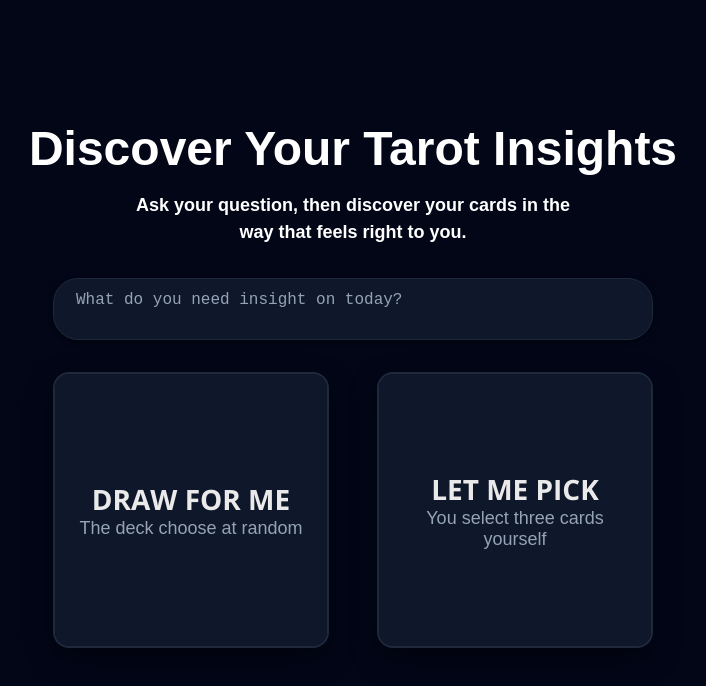
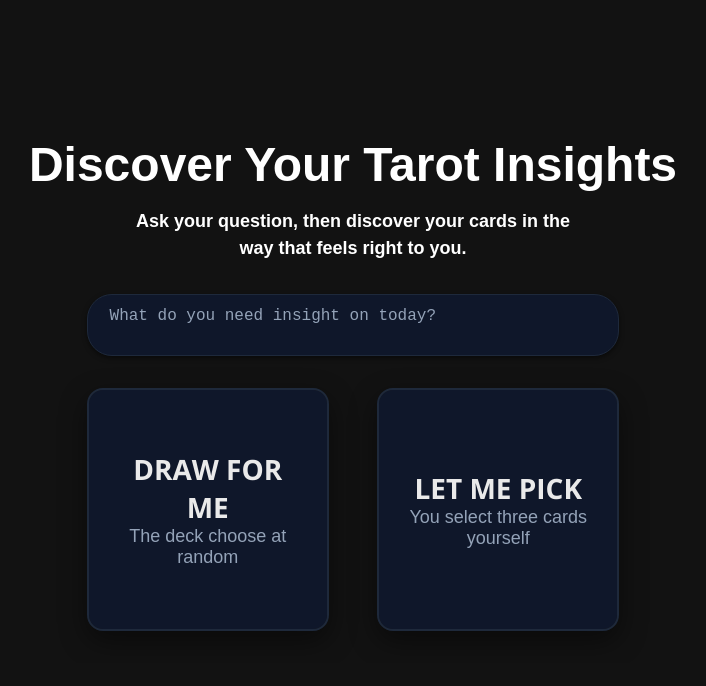
Before and after one commit to anduscheung/tarot-cards-picking, a React (Vite) app: page / in a window 1280 px wide. Shown: the top 686 px of the page, without its empty margins (287-993 px from the left). Built offline with nearby package versions, Linux system fonts and the light colour scheme.

Commit message:
refactor: move the common styling to app.css

```diff
--- a/src/App.css
+++ b/src/App.css
@@ -1,5 +1,12 @@
 .App {
-  background-color: black;
+  display: flex;
+  flex-direction: column;
+  justify-content: center;
+  align-items: center;
+  height: 100vh;
+  width: 100vw;
+  background-color: #121212;
+  font-family: "Arial", sans-serif;
 }
 
 * {
--- a/src/features/AskAQuestion/AskAQuestion.module.scss
+++ b/src/features/AskAQuestion/AskAQuestion.module.scss
@@ -3,18 +3,13 @@
   flex-direction: column;
   justify-content: center;
   align-items: center;
-  height: 100vh;
-  width: 100vw;
   overflow: hidden;
-  background-color: #121212;
   color: #ffffff;
-  font-family: "Arial", sans-serif;
 }
 
 .title {
   font-size: clamp(28px, 4vw, 48px);
   margin: 0;
-  color: #ffffff;
   text-align: center;
 }
 
--- a/src/features/Mode/Mode.module.scss
+++ b/src/features/Mode/Mode.module.scss
@@ -3,18 +3,13 @@
   flex-direction: column;
   justify-content: center;
   align-items: center;
-  height: 100vh;
-  width: 100vw;
   overflow: hidden;
-  background-color: rgb(2 6 23);
   color: #ffffff;
-  font-family: "Arial", sans-serif;
 }
 
 .title {
   font-size: clamp(28px, 4vw, 48px);
   margin: 0;
-  color: #ffffff;
   text-align: center;
 }
 
```
